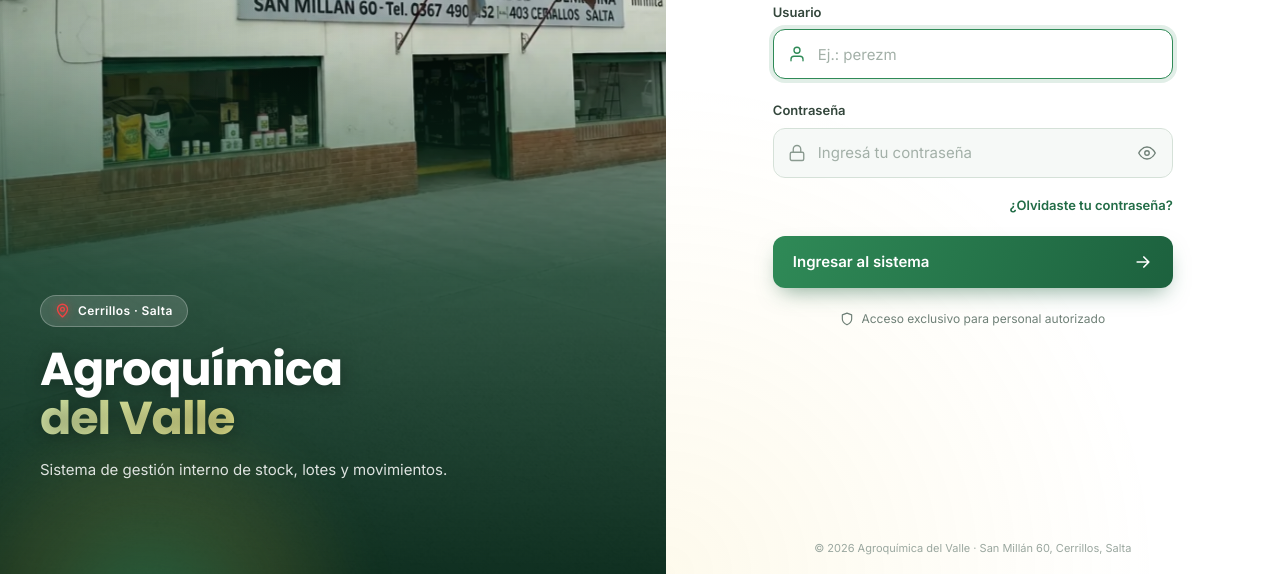
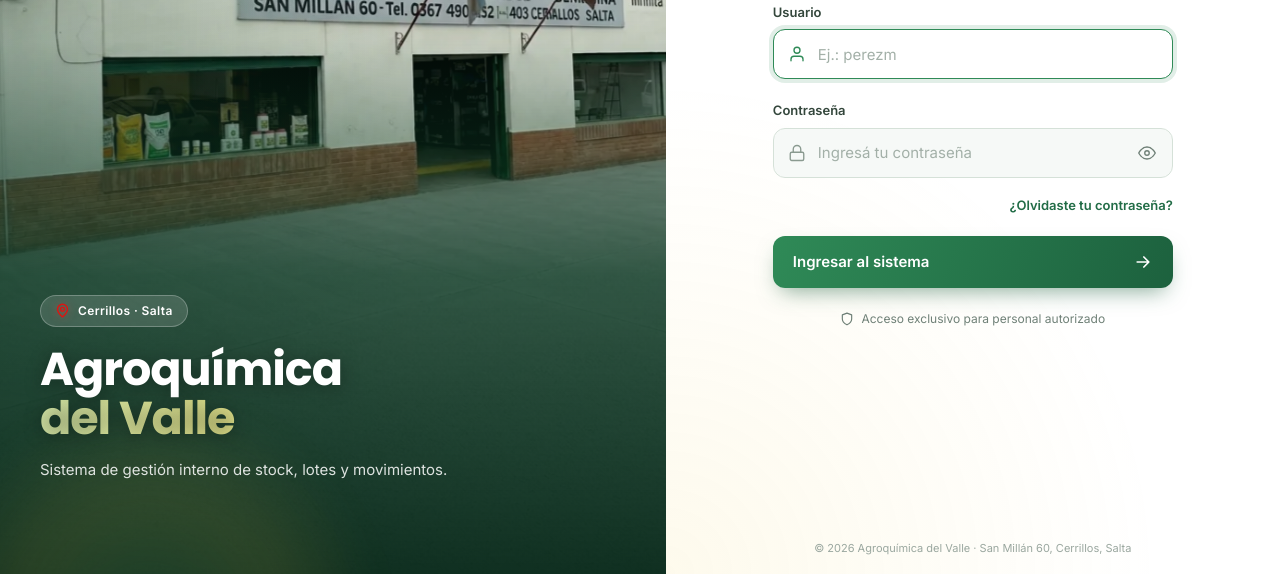
Before and after one commit to contrerasenzo01-png/AGROQUIMICA, a Django app: page /login/ in a window 1280 px wide. Shown: the part 493-1067 px from the top of the page. Run offline with Django 5.2, Linux system fonts and the light colour scheme.

Commit message:
Cambio pantalla de login

```diff
--- a/inventario/static/inventario/styles/login.css
+++ b/inventario/static/inventario/styles/login.css
@@ -38,7 +38,7 @@ body {
     margin: 0;
     font-family: 'Inter', system-ui, -apple-system, 'Segoe UI', Roboto, Arial, sans-serif;
     color: var(--texto);
-    background: #ffffff;
+    background: #f4f8f5;
     -webkit-font-smoothing: antialiased;
 }
 
@@ -110,7 +110,7 @@ body {
     bottom: -30%;
     border-radius: 50%;
     background: radial-gradient(circle,
-        rgba(70, 165, 109, 0.45) 0%,
+        rgba(37, 81, 55, 0.45) 0%,
         rgba(242, 207, 74, 0.12) 40%,
         transparent 70%);
     filter: blur(20px);
@@ -149,7 +149,7 @@ body {
     height: 15px;
     flex-shrink: 0;
     fill: none;
-    stroke: #ef4444;
+    stroke: #ff0202cc;
     stroke-width: 2.2;
     stroke-linecap: round;
     stroke-linejoin: round;
```
